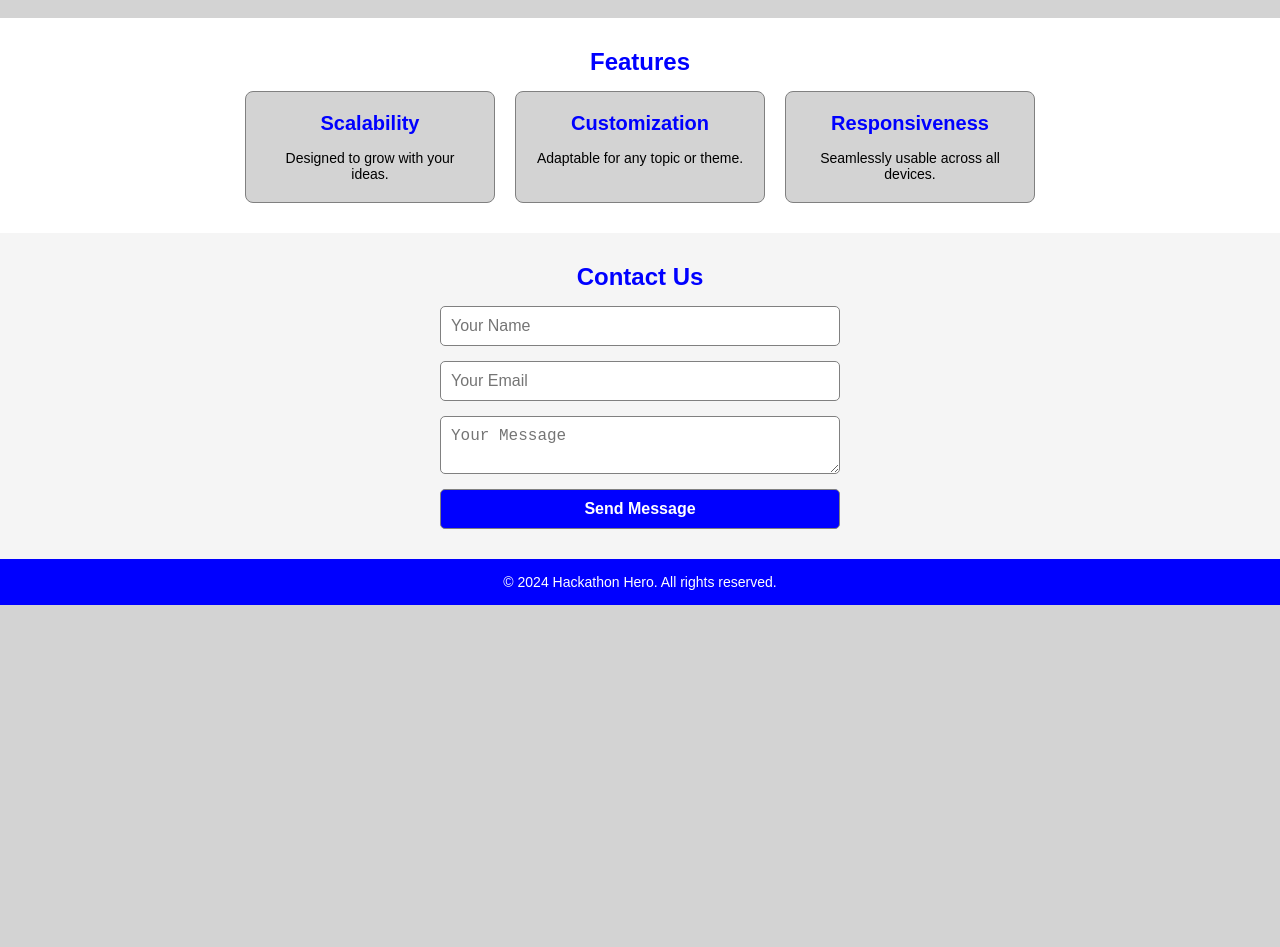
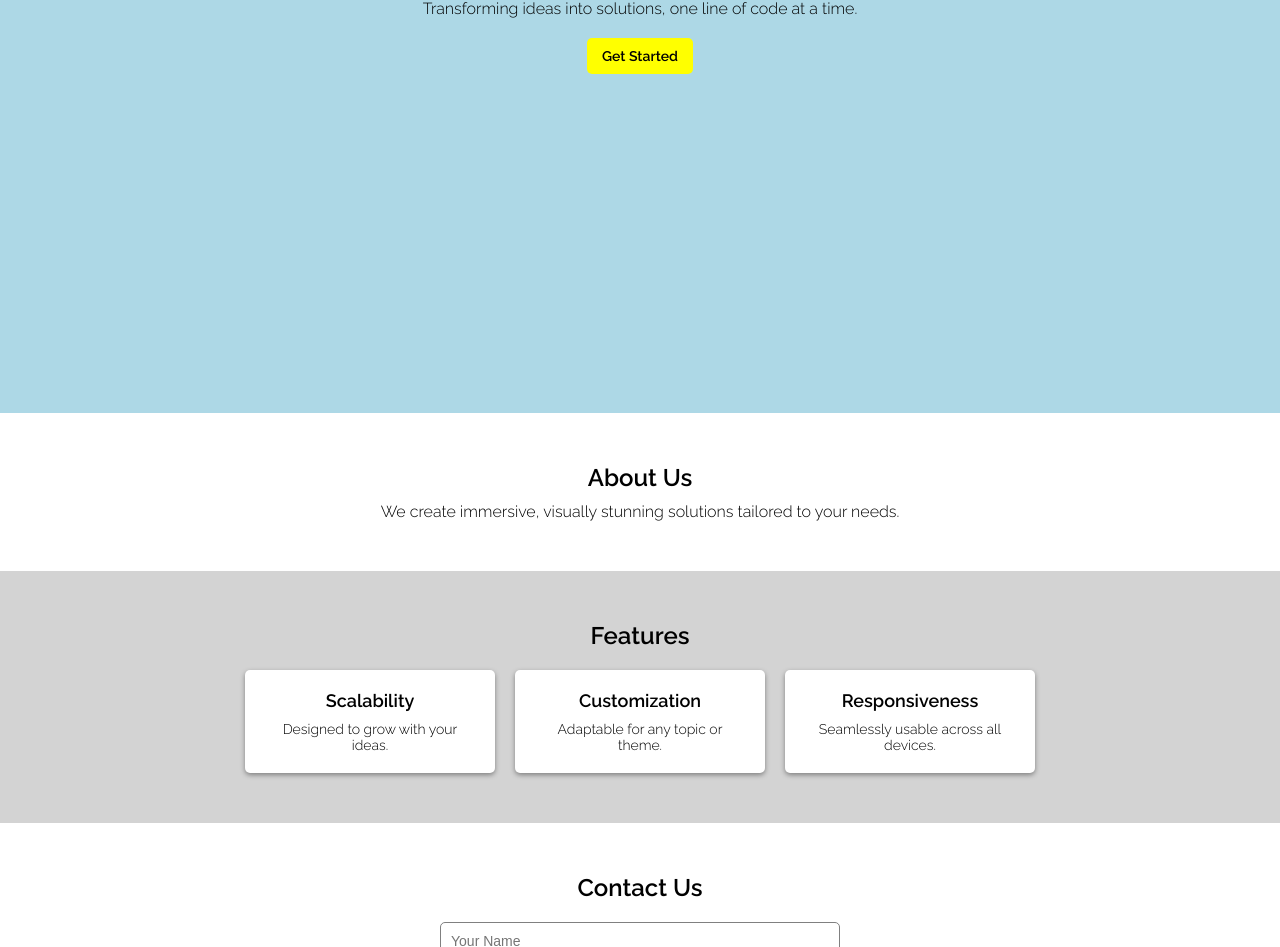
Before and after one commit to SravanthDev/website, a plain HTML site: page index.html in a window 1280 px wide. Shown: the part 387-1334 px from the top of the page. Before the commit the page ends 992 px from the top, so only its background shows below. Drawn offline with Linux system fonts and the light colour scheme.

Commit message:
Update styles.css

```diff
--- a/styles.css
+++ b/styles.css
@@ -1,3 +1,4 @@
+/* Global Styles */
 * {
     margin: 0;
     padding: 0;
@@ -5,24 +6,29 @@
 }
 
 body {
-    font-family: Arial, sans-serif;
-    background-color: lightgray;
+    font-family: 'Raleway', sans-serif;
+    background-color: lightblue;
     color: black;
     font-size: 16px;
 }
 
 /* Navbar */
 .navbar {
-    background: blue;
+    background: black;
     color: white;
-    padding: 15px;
+    padding: 15px 20px;
     display: flex;
     justify-content: space-between;
     align-items: center;
+    position: fixed;
+    top: 0;
+    width: 100%;
+    z-index: 1000;
+    box-shadow: 0 2px 5px gray;
 }
 
 .navbar .logo {
-    font-size: 24px;
+    font-size: 18px;
     font-weight: bold;
 }
 
@@ -35,135 +41,150 @@ body {
 .navbar .nav-links a {
     text-decoration: none;
     color: white;
-    font-weight: bold;
-    padding: 8px 12px;
-    background: navy;
-    border-radius: 5px;
+    font-size: 14px;
 }
 
 .navbar .nav-links a:hover {
-    background: darkblue;
+    text-decoration: underline;
 }
 
 /* Hero Section */
 .hero-section {
+    background-color: lightblue;
     text-align: center;
-    padding: 50px 20px;
-    background: lightblue;
-    color: white;
+    padding: 100px 20px; /* Extra space for navbar */
+    min-height: 100vh;
+    display: flex;
+    flex-direction: column;
+    justify-content: center;
+    align-items: center;
 }
 
-.hero-section h1 {
-    font-size: 30px;
+.hero-content h1 {
+    font-size: 32px;
+    margin-bottom: 10px;
+}
+
+.hero-content p {
+    font-size: 16px;
     margin-bottom: 20px;
 }
 
-.hero-section p {
-    font-size: 18px;
-    margin-bottom: 30px;
+.btn-primary {
+    display: inline-block;
+    background-color: yellow;
+    color: black;
+    padding: 10px 15px;
+    border-radius: 5px;
+    font-size: 14px;
+    text-decoration: none;
+    font-weight: bold;
 }
 
-.hero-section .btn-primary {
-    background: white;
-    color: blue;
-    padding: 10px 20px;
-    font-size: 18px;
-    font-weight: bold;
-    text-decoration: none;
-    border-radius: 5px;
+.btn-primary:hover {
+    background-color: orange;
+    cursor: pointer;
 }
 
-.hero-section .btn-primary:hover {
-    background: darkblue;
-    color: white;
+/* About Section */
+.about-section {
+    padding: 50px 20px;
+    text-align: center;
+    background-color: white;
 }
 
-/* Sections */
-section {
-    padding: 30px 20px;
-    text-align: center;
+.about-section h2 {
+    font-size: 24px;
+    margin-bottom: 10px;
 }
 
-section h2 {
-    margin-bottom: 15px;
-    font-size: 24px;
-    color: blue;
-}
-
-section p {
+.about-section p {
     font-size: 16px;
-    color: black;
 }
 
 /* Features Section */
 .features-section {
-    background: white;
+    padding: 50px 20px;
+    background-color: lightgray;
+    text-align: center;
+}
+
+.features-section h2 {
+    font-size: 24px;
+    margin-bottom: 20px;
 }
 
 .features-grid {
     display: flex;
-    flex-wrap: wrap;
     justify-content: center;
     gap: 20px;
+    flex-wrap: wrap;
 }
 
 .feature-box {
-    background: lightgray;
+    background-color: white;
+    border-radius: 5px;
     padding: 20px;
-    border: 1px solid gray;
-    border-radius: 8px;
+    box-shadow: 0 2px 5px gray;
     width: 250px;
+}
+
+.feature-box h3 {
+    font-size: 18px;
+    margin-bottom: 10px;
+}
+
+.feature-box p {
+    font-size: 14px;
+}
+
+/* Contact Section */
+.contact-section {
+    padding: 50px 20px;
+    background-color: white;
     text-align: center;
 }
 
-.feature-box h3 {
-    margin-bottom: 15px;
-    color: blue;
-    font-size: 20px;
+.contact-section h2 {
+    font-size: 24px;
+    margin-bottom: 20px;
 }
 
-.feature-box p {
-    color: black;
-    font-size: 14px;
+form {
+    display: flex;
+    flex-direction: column;
+    gap: 10px;
+    align-items: center;
 }
 
-/* Contact Form */
-.contact-section {
-    background: whitesmoke;
+form input,
+form textarea {
+    width: 80%;
+    max-width: 400px;
+    padding: 10px;
+    font-size: 14px;
+    border: 1px solid gray;
+    border-radius: 5px;
 }
 
-.contact-section form {
-    max-width: 400px;
-    margin: 0 auto;
-    display: flex;
-    flex-direction: column;
-    gap: 15px;
-}
-
-.contact-section input, .contact-section textarea, .contact-section button {
-    width: 100%;
-    padding: 10px;
-    border: 1px solid gray;
+form button {
+    padding: 10px 20px;
+    background-color: yellow;
+    color: black;
+    border: none;
     border-radius: 5px;
-    font-size: 16px;
-}
-
-.contact-section button {
-    background: blue;
-    color: white;
-    font-weight: bold;
+    font-size: 14px;
     cursor: pointer;
 }
 
-.contact-section button:hover {
-    background: darkblue;
+form button:hover {
+    background-color: orange;
 }
 
 /* Footer */
 .footer {
+    background: black;
+    color: white;
     text-align: center;
-    padding: 15px;
-    background: blue;
-    color: white;
-    font-size: 14px;
+    padding: 10px 20px;
 }
```
